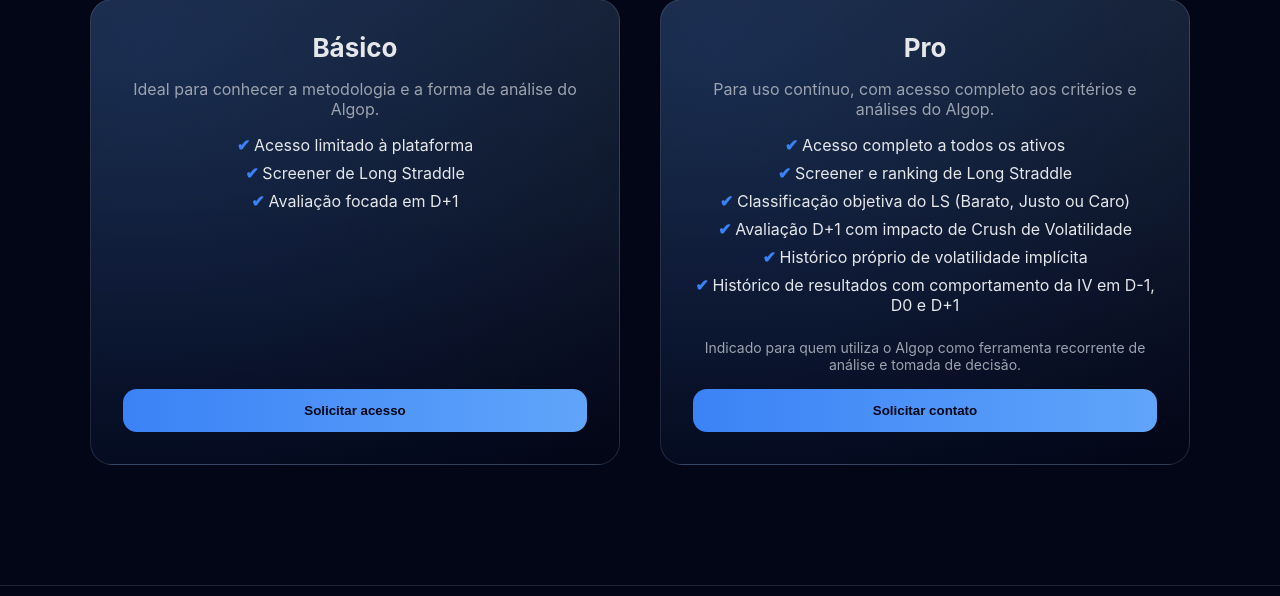
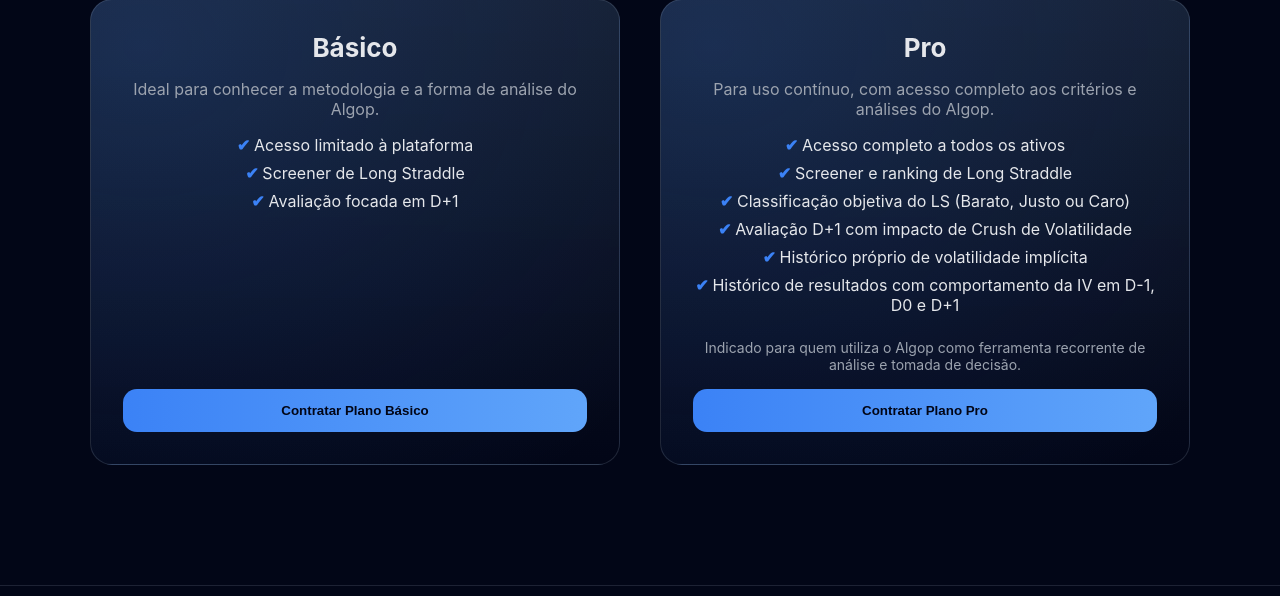
Before and after one commit to RodrigoSchinoff/SimuladorOpcoes, a Django app: page /app/planos/ in a window 1280 px wide. Shown: the part 299-895 px from the top of the page. Run offline with Django 5.2, Linux system fonts and the light colour scheme; parts of the project's set-up code (start-up, migrations or seed data) failed here and were passed over.

Commit message:
CTA: Contratar Plano Básico e Pro

```diff
--- a/simulador_web/templates/simulador_web/planos.html
+++ b/simulador_web/templates/simulador_web/planos.html
@@ -169,7 +169,7 @@ footer{
     </ul>
   </div>
 
-  <button class="btn-primary" onclick="toggleForm('trial')">Solicitar acesso</button>
+  <button class="btn-primary" onclick="toggleForm('trial')">Contratar Plano Básico</button>
 
   <div class="form-box" id="form-trial">
     <form onsubmit="return validarCPF(this)">
@@ -206,7 +206,7 @@ footer{
     </p>
   </div>
 
-  <button class="btn-primary" onclick="toggleForm('pro')">Solicitar contato</button>
+  <button class="btn-primary" onclick="toggleForm('pro')">Contratar Plano Pro</button>
 
   <div class="form-box" id="form-pro">
     <form onsubmit="return validarCPF(this)">
```
